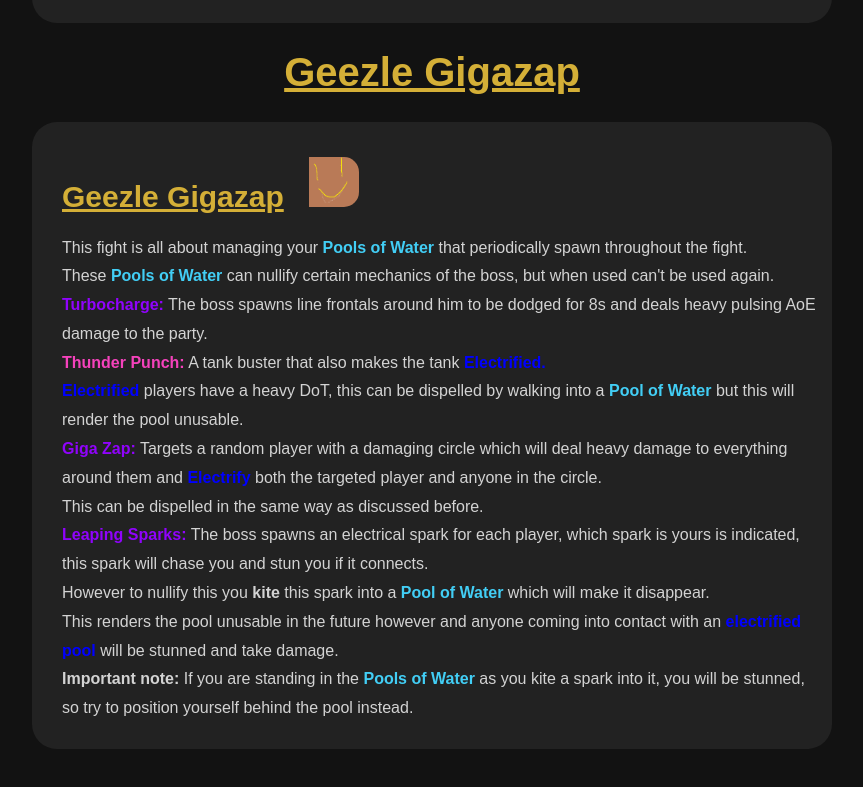
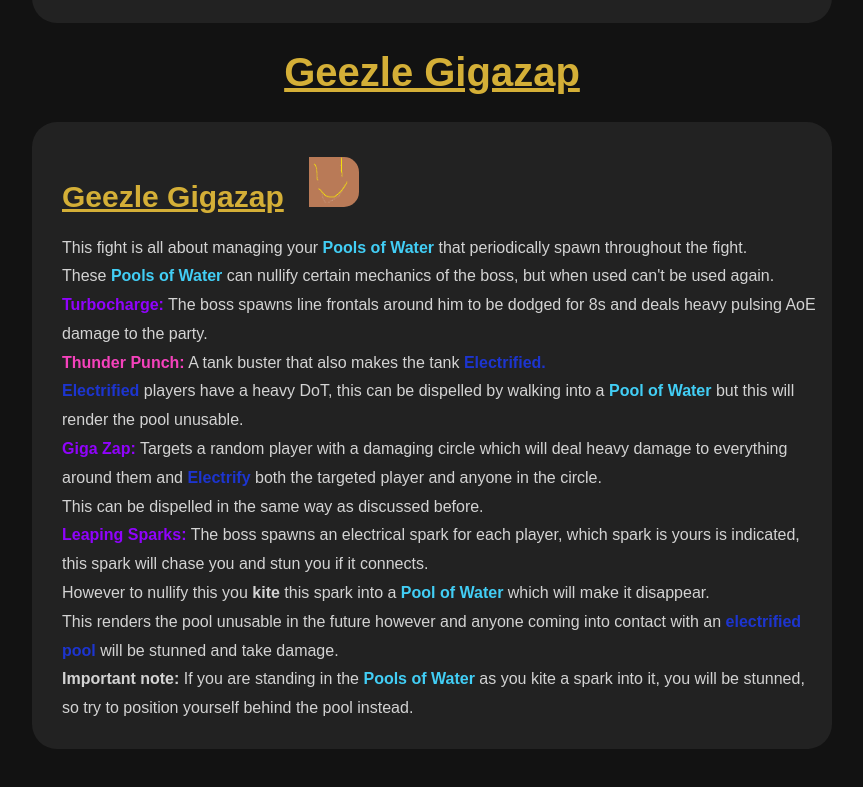
Before and after one commit to Thepplo/wow_s2_cheatsheet, a plain HTML site: page floodgate.html in a window 1280 px wide. Shown: the part 5610-6397 px from the top of the page, without its empty margins (208-1071 px from the left). Drawn offline with Linux system fonts and the light colour scheme.

Commit message:
Update floodgate.html

```diff
--- a/floodgate.html
+++ b/floodgate.html
@@ -204,15 +204,15 @@
             These <span style='color:#42cef5; font-weight: bold;'>Pools of Water</span> can nullify certain mechanics of the boss, but when used can't be used again.<br>
 
         <span class="abilitynoint">Turbocharge:</span> The boss spawns line frontals around him to be dodged for 8s and deals heavy pulsing AoE damage to the party.<br>
-        <span class="tankbuster">Thunder Punch:</span> A tank buster that also makes the tank <span style='color:blue; font-weight: bold;'>Electrified.</span><br>
-            <span style='color:blue; font-weight: bold;'>Electrified</span> players have a heavy DoT,
+        <span class="tankbuster">Thunder Punch:</span> A tank buster that also makes the tank <span style='color:#1d35cf; font-weight: bold;'>Electrified.</span><br>
+            <span style='color:#1d35cf; font-weight: bold;'>Electrified</span> players have a heavy DoT,
             this can be dispelled by walking into a <span style='color:#42cef5; font-weight: bold;'>Pool of Water</span> but this will render the pool unusable.<br>
        <span class="abilitynoint">Giga Zap:</span> Targets a random player with a damaging circle
-            which will deal heavy damage to everything around them and <span style='color:blue; font-weight: bold;'>Electrify</span> both the targeted player and anyone in the circle.<br>
+            which will deal heavy damage to everything around them and <span style='color:#1d35cf; font-weight: bold;'>Electrify</span> both the targeted player and anyone in the circle.<br>
             This can be dispelled in the same way as discussed before.<br>
        <span class="abilitynoint">Leaping Sparks:</span> The boss spawns an electrical spark for each player, which spark is yours is indicated, this spark will chase you and stun you if it connects.<br>
             However to nullify this you <strong>kite</strong> this spark into a <span style='color:#42cef5; font-weight: bold;'>Pool of Water</span> which will make it disappear.<br>
-            This renders the pool unusable in the future however and anyone coming into contact with an <span style='color:blue; font-weight: bold;'>electrified pool</span> will be stunned and take damage.<br>
+            This renders the pool unusable in the future however and anyone coming into contact with an <span style='color:#1d35cf; font-weight: bold;'>electrified pool</span> will be stunned and take damage.<br>
             <strong>Important note:</strong> If you are standing in the <span style='color:#42cef5; font-weight: bold;'>Pools of Water</span>
             as you kite a spark into it, you will be stunned, so try to position yourself behind the pool instead.<br>
         </p>
```
